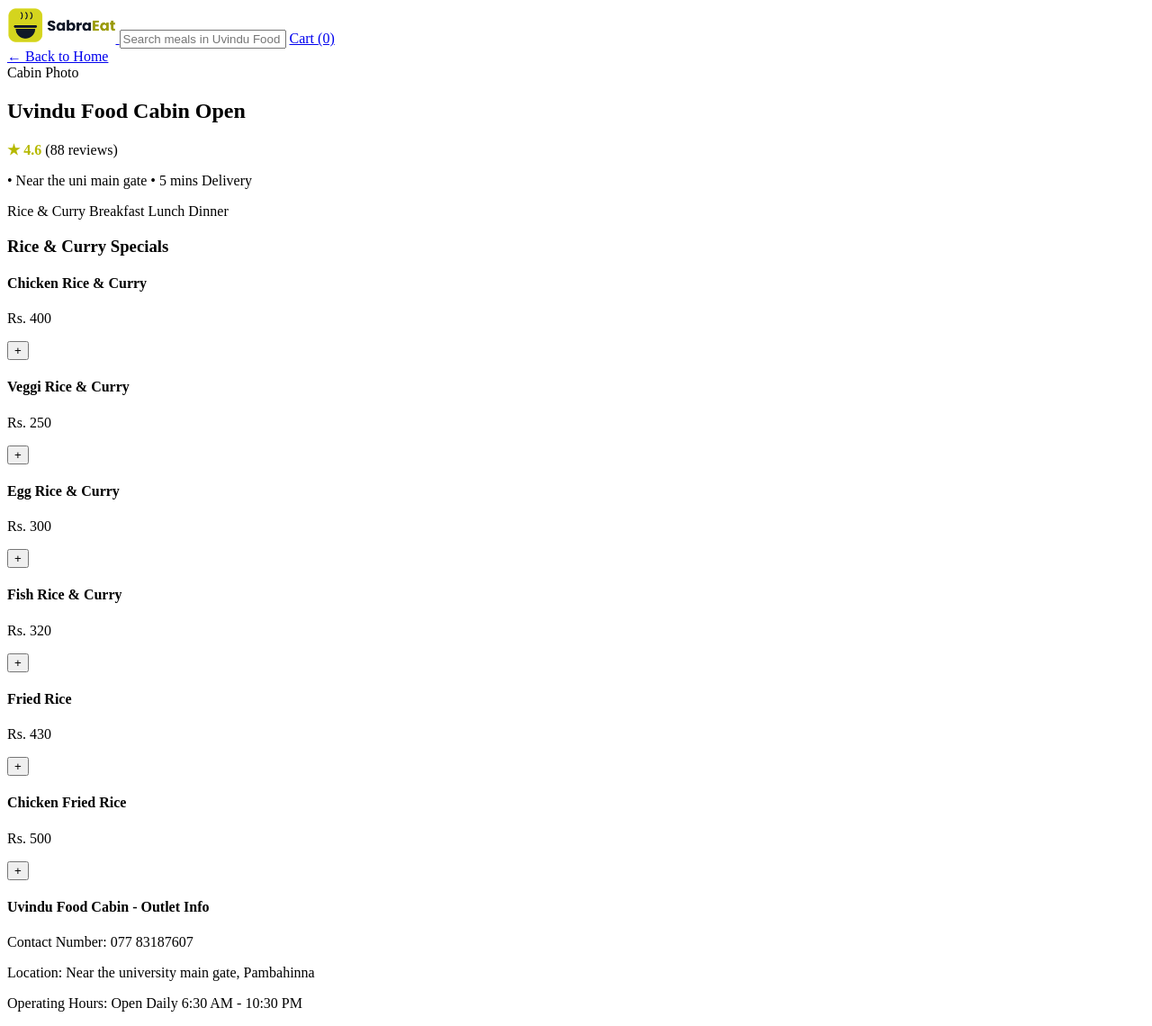
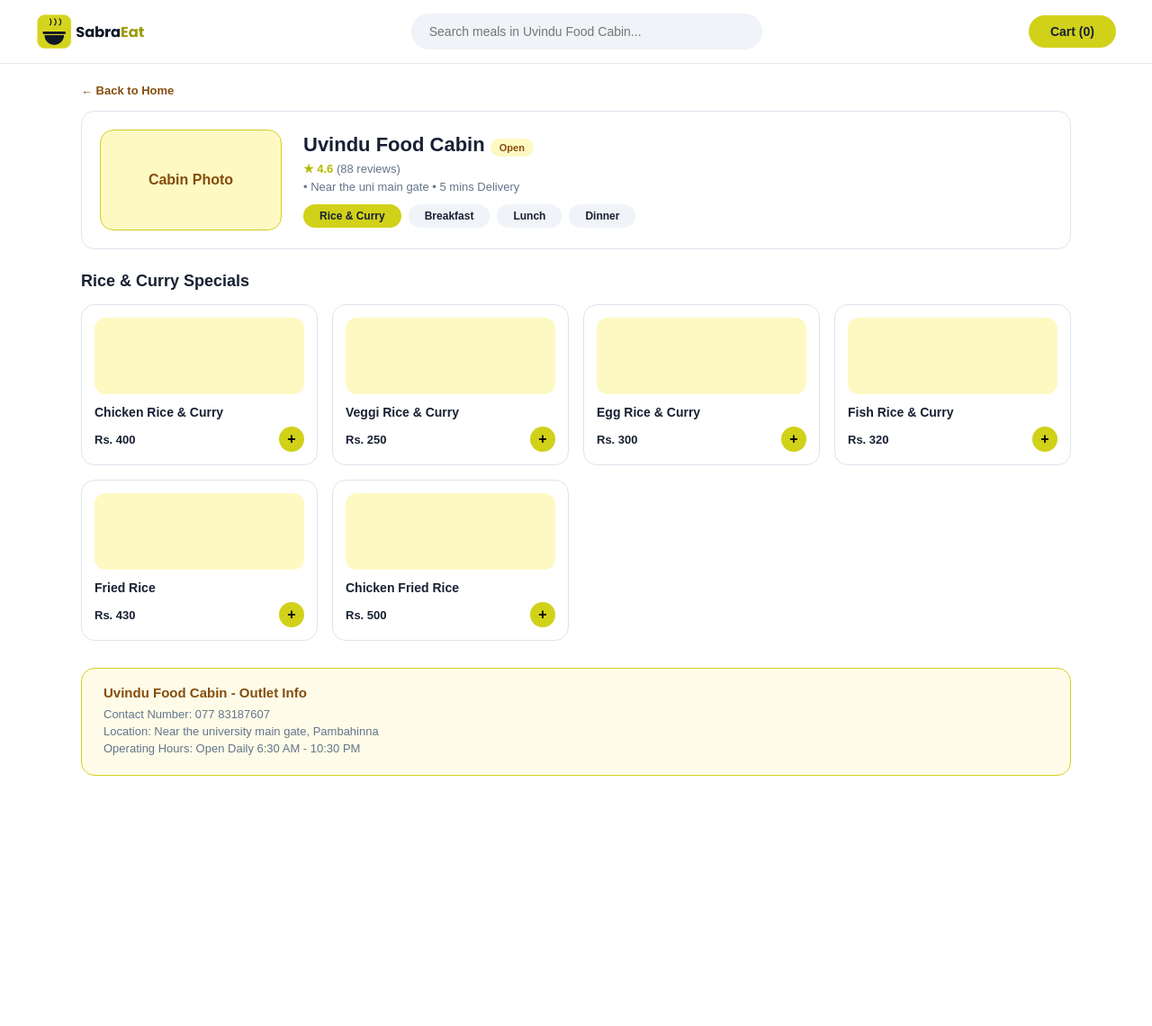
Before and after one commit to Ravindu-Prabod/SabraEat_PHP_Project, a Laravel app: template resources/views/outlets/uvindu.blade.php in a window 1280 px wide. Shown: the whole page at 90% size. After the commit the page ends 862 px from the top, so only its background shows below. Run offline with Laravel 12, Linux system fonts and the light colour scheme; the template is opened without the code that fills it, so the values that code supplies are empty.

Commit message:
CSS  for Uvindu Food Cabin page

```diff
--- a/resources/views/outlets/uvindu.blade.php
+++ b/resources/views/outlets/uvindu.blade.php
@@ -3,7 +3,179 @@
     <head>
         <title>SabraEat - Uvindu Food Cabin</title>
         <style>
-
+           body {
+            font-family: Arial, sans-serif;
+            background-color: #FFFFFF;
+            color: #172033;
+            margin: 0;
+        }
+         .navbar {
+            background-color: #FFFFFF;
+            padding: 15px 40px;
+            display: flex;
+            justify-content: space-between;
+            align-items: center;
+            border-bottom: 1px solid #e2e8f0;
+        }
+        .logo {
+            display: flex;
+            align-items: center;
+            gap: 10px;
+            font-size: 22px;
+            font-weight: bold;
+            color: #172033;
+            text-decoration: none;
+        }
+         .logo-icon {
+            background-color: #D1D119;
+            padding: 6px 10px;
+            border-radius: 10px;
+        }
+        .logo span { color: #8a8d00; }
+        .search {
+            width: 350px;
+            padding: 12px 20px;
+            border: none;
+            background-color: #f0f3f7;
+            border-radius: 20px;
+            font-size: 14px;
+        }
+        .cart-btn {
+            background-color: #D1D119;
+            color: #172033;
+            font-weight: bold;
+            text-decoration: none;
+            padding: 10px 24px;
+            border-radius: 20px;
+            font-size: 14px;
+        }
+        .container {
+            max-width: 1100px;
+            margin: 20px auto;
+            padding: 0 20px;
+        }
+        .back-link {
+            display: inline-block;
+            color: #854d0e;
+            text-decoration: none;
+            font-size: 13px;
+            font-weight: bold;
+            margin-bottom: 15px;
+        }
+        .outlet {
+            background-color: #FFFFFF;
+            border: 1px solid #dce4ed;
+            border-radius: 15px;
+            padding: 20px;
+            display: flex;
+            align-items: center;
+            gap: 24px;
+        }
+        .photo {
+            width: 200px;
+            height: 110px;
+            background-color: #FEF9C3;
+            border: 1px solid #D1D119;
+            border-radius: 15px;
+            text-align: center;
+            line-height: 110px;
+            color: #854d0e;
+            font-weight: bold;
+        }
+        .details h2 {
+            font-size: 22px;
+            margin: 0 0 6px 0;
+        }
+        .status-badge {
+            background-color: #FEF9C3;
+            color: #854d0e;
+            font-size: 11px;
+            padding: 4px 10px;
+            border-radius: 12px;
+        }
+        .details p {
+            font-size: 13px;
+            color: #64748B;
+            margin: 5px 0;
+        }
+         .categories {
+            margin-top: 12px;
+            display: flex;
+            gap: 8px;
+        }
+        .category {
+            background-color: #f0f3f7;
+            color: #172033;
+            padding: 6px 18px;
+            border-radius: 20px;
+            font-size: 12px;
+            font-weight: bold;
+        }
+        .category.active {
+            background-color: #D1D119;
+        }
+        .menu-title {
+            font-size: 18px;
+            margin: 25px 0 15px 0;
+        }
+         .food-menu {
+            display: grid;
+            grid-template-columns: repeat(4, 1fr);
+            gap: 16px;
+        }
+        .food-card {
+            background-color: #FFFFFF;
+            border: 1px solid #dce4ed;
+            border-radius: 15px;
+            padding: 14px;
+        }
+        .food-image {
+            background-color: #FEF9C3;
+            height: 85px;
+            border-radius: 12px;
+            margin-bottom: 12px;
+        }
+        .food-card h4 {
+            font-size: 14px;
+            margin: 0 0 8px 0;
+        }
+        .card-bottom {
+            display: flex;
+            justify-content: space-between;
+            align-items: center;
+        }
+        .food-card p {
+            font-size: 13px;
+            font-weight: bold;
+            margin: 0;
+        }
+         .add {
+            background-color: #D1D119;
+            border: none;
+            width: 28px;
+            height: 28px;
+            border-radius: 50%;
+            font-weight: bold;
+            font-size: 16px;
+            cursor: pointer;
+        }
+        .outlet-info-box {
+            background-color: #FEFCE8;
+            border: 1px solid #D1D119;
+            border-radius: 15px;
+            padding: 18px 24px;
+            margin: 30px 0 40px 0;
+        }
+        .outlet-info-box h4 {
+            margin: 0 0 8px 0;
+            font-size: 15px;
+            color: #854d0e;
+        }
+          .outlet-info-box p {
+            margin: 4px 0;
+            font-size: 13px;
+            color: #64748B;
+        }
         </style>
         </head>
         <body>
```
